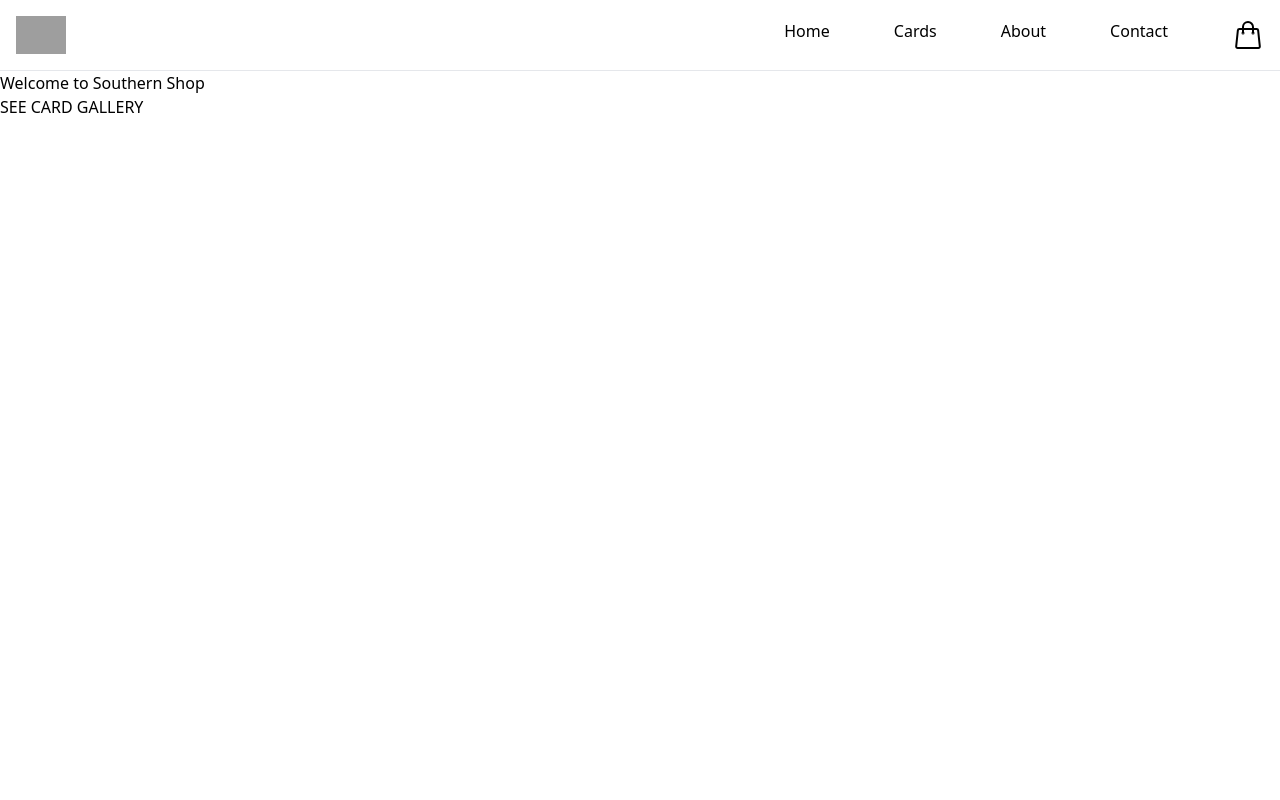
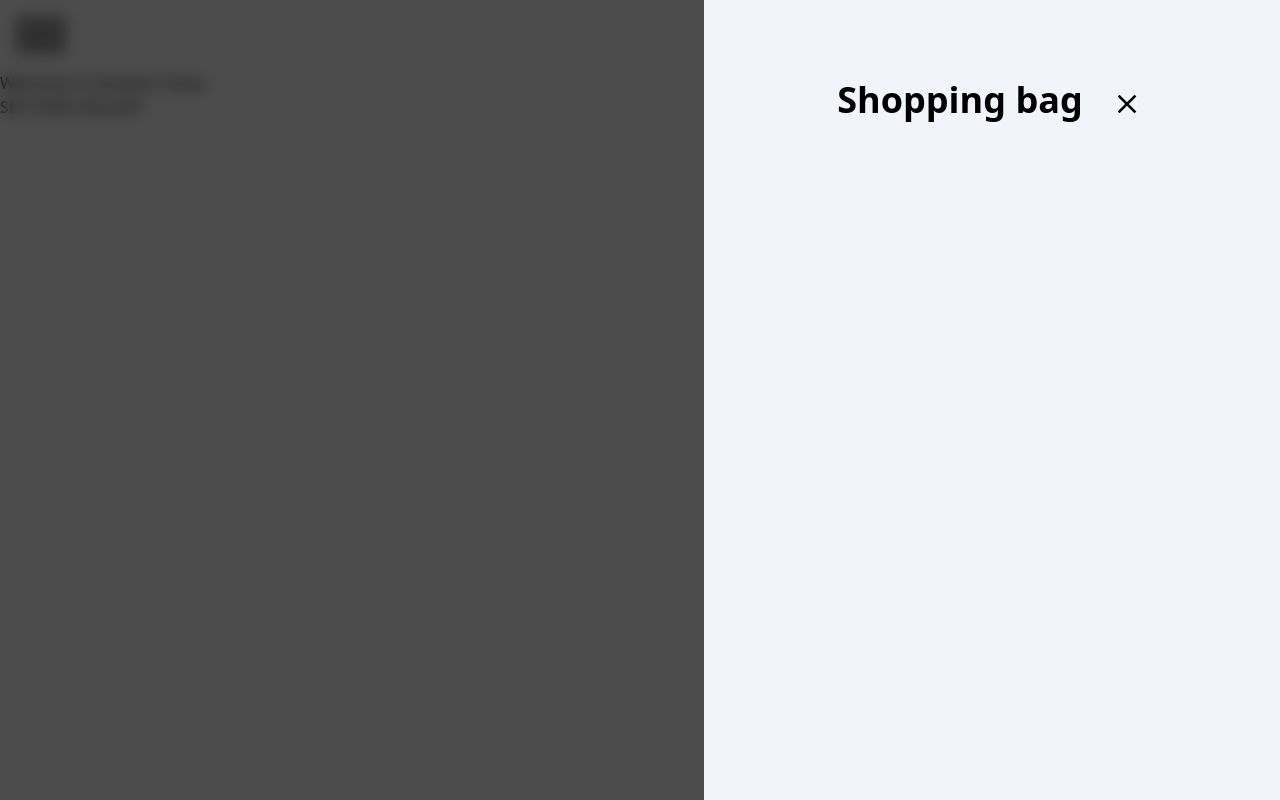
Before and after one commit to NhatNamNQ/shopping-cart, a React (Vite) app: page / in a window 1280 px wide. Both pictures are taken after a click on the item 1248 px from the left and 34 px from the top of the page. Built offline with nearby package versions, Linux system fonts and the light colour scheme; grey boxes are pictures that could not be loaded.

Commit message:
Add Cart.jsx with open/close function

```diff
--- /dev/null
+++ b/src/components/Cart.jsx
@@ -0,0 +1,52 @@
+import { useState, useEffect } from "react";
+
+export function Cart({ onClose }) {
+    const [isVisible, setIsVisible] = useState(false);
+
+    useEffect(() => {
+        setTimeout(() => {
+            setIsVisible(true);
+        }, 0)
+    }, [])
+
+    const TRANSITION_DURATION = 300;
+    const transitionClasses = `transition-all duration-${TRANSITION_DURATION}`;
+    let classes = { cart: "", background: "" };
+    if (isVisible) {
+        classes.cart = "translate-x-0"
+        classes.background = "bg-black/70 backdrop-blur-sm"
+    } else {
+        classes.cart = "translate-x-full"
+    }
+
+
+    function handleCloseTransition() {
+        setIsVisible(false);
+        setTimeout(() => {
+            onClose()
+        }, TRANSITION_DURATION);
+    }
+
+    return (
+        <>
+            <div className={`z-10 fixed right-0 bg-slate-100 w-full h-full max-w-xl py-16 px-20 ${transitionClasses} ${classes.cart}`}>
+                <div className="flex items-center justify-center gap-6 py-4">
+                    <span className="font-bold text-4xl">Shopping bag</span>
+                    <span className="cursor-pointer" onClick={handleCloseTransition}>
+                        <svg xmlns="http://www.w3.org/2000/svg"
+                            viewBox="0 -960 960 960"
+                            fill="#000000"
+                            className="w-10 h-10 pt-2"
+                        >
+                            <path d="m256-200-56-56 224-224-224-224 56-56 224 224 224-224 56 56-224 224 224 224-56 56-224-224-224 224Z" />
+                        </svg>
+                    </span>
+                </div>
+            </div>
+            <div
+                className={`fixed w-full h-full ${transitionClasses} ${classes.background}`}
+                onClick={handleCloseTransition}
+            ></div>
+        </>
+    )
+}
--- a/components/Header.jsx
+++ b/src/components/Header.jsx
@@ -1,6 +1,6 @@
 import { NavLink } from "react-router-dom"
 
-export function Header() {
+export function Header({onOpenCart}) {
     return (
         <header className="border-b border-gray-200">
             <div className="container flex items-center max-w-screen justify-between p-4">
@@ -13,7 +13,7 @@ export function Header() {
                     <NavLink to="about">About</NavLink>
                     <NavLink to="contact">Contact</NavLink>
 
-                    <li className="cursor-pointer">
+                    <li className="cursor-pointer" onClick={onOpenCart}>
                         <svg
                             className="fill-none stroke-black w-8 h-8"
                             viewBox="0 0 24 24"
--- a/src/pages/Cards/index.jsx
+++ b/src/pages/Cards/index.jsx
@@ -1,6 +1,6 @@
 import { useEffect, useState } from "react"
 import { getCards, getSets } from "../../api";
-import Loader from "../../../components/Loader";
+import Loader from "../../components/Loader";
 import { useParams } from "react-router-dom";
 import Sidebar from "./Sidebar";
 import CardsList from "./CardsList";
--- a/src/routes/root.jsx
+++ b/src/routes/root.jsx
@@ -1,12 +1,17 @@
 import { useState } from 'react'
-import { Header } from '../../components/Header';
+import { Header } from '../components/Header';
 import { Outlet } from 'react-router-dom';
+import { Cart } from '../components/Cart';
 
 
 function Root() {
+  const [isCartActive, setIsCartActive] = useState(false);
+  const toggleIsCartActive = () => setIsCartActive(!isCartActive);
+
   return (
     <>
-      <Header/>
+      {isCartActive && <Cart onClose={toggleIsCartActive}/>}
+      <Header onOpenCart={toggleIsCartActive}/>
       <Outlet/>
     </>
   )
```
Also changed, not shown: src/components/Loader.jsx (renamed from components/Loader.jsx).
